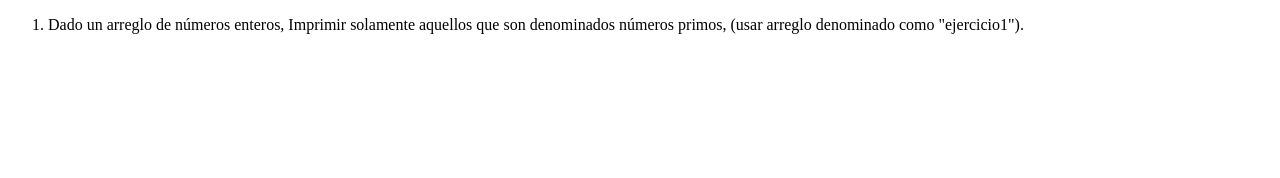
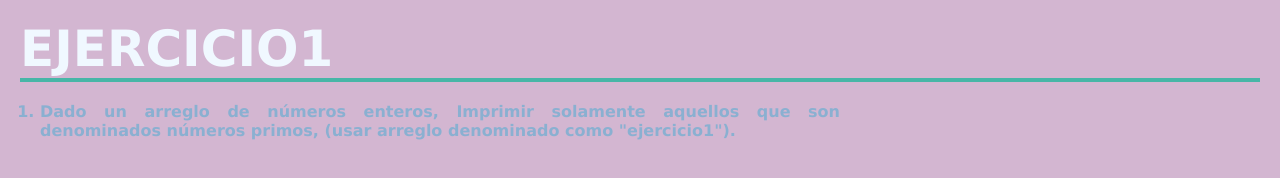
Before and after one commit to alexminmanzoolguin/ejercicio1javascript, a plain HTML site: page index.html in a window 1280 px wide. Drawn offline with Linux system fonts and the light colour scheme.

Commit message:
modificacion
estilo y titulo

```diff
--- a/index.html
+++ b/index.html
@@ -4,12 +4,13 @@
     <meta charset="UTF-8">
     <meta http-equiv="X-UA-Compatible" content="IE=edge">
     <meta name="viewport" content="width=device-width, initial-scale=1.0">
-    <link type="text/css" rel="StyleSheet" href="styles.css" media="screen" />
+    <link type="text/css" rel="StyleSheet" href="style.css" media="screen" />
     <title>EJERCICIO1 javascript</title>
 </head>
 
 <body>
     <div class="container">
+      <h1>EJERCICIO1</h1>
         <div class="line"></div>
         <ol>
           <li>
```
